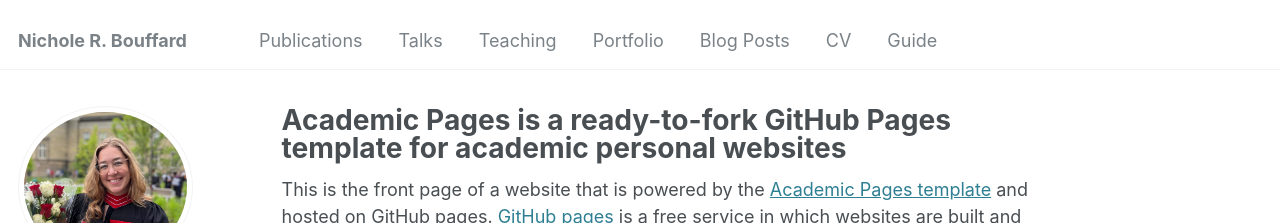
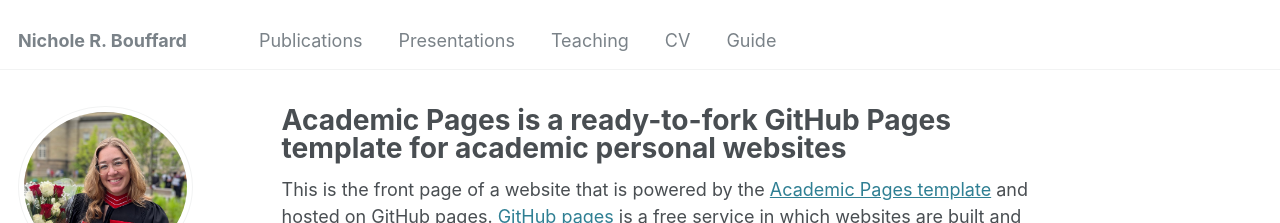
Before and after one commit to nrbouffard/nrbouffard.github.io, a Jekyll site: the page built from _pages/about.md, in a window 1280 px wide. Shown: the top 223 px of the page. Built offline with Jekyll 4.4.1, drawn with Linux system fonts in a browser that asks for light colours; some web fonts are replaced.

Commit message:
Update navigation.yml
supress blog posts page and rename talks to presentation

```diff
--- a/_data/navigation.yml
+++ b/_data/navigation.yml
@@ -8,17 +8,17 @@
   - title: "Publications"
     url: /publications/
 
-  - title: "Talks"
+  - title: "Presentations"
     url: /talks/
 
   - title: "Teaching"
     url: /teaching/
 
-  - title: "Portfolio"
-    url: /portfolio/
+#  - title: "Portfolio"
+#    url: /portfolio/
 
-  - title: "Blog Posts"
-    url: /year-archive/
+#  - title: "Blog Posts"
+#    url: /year-archive/
 
   - title: "CV"
     url: /cv/
```
